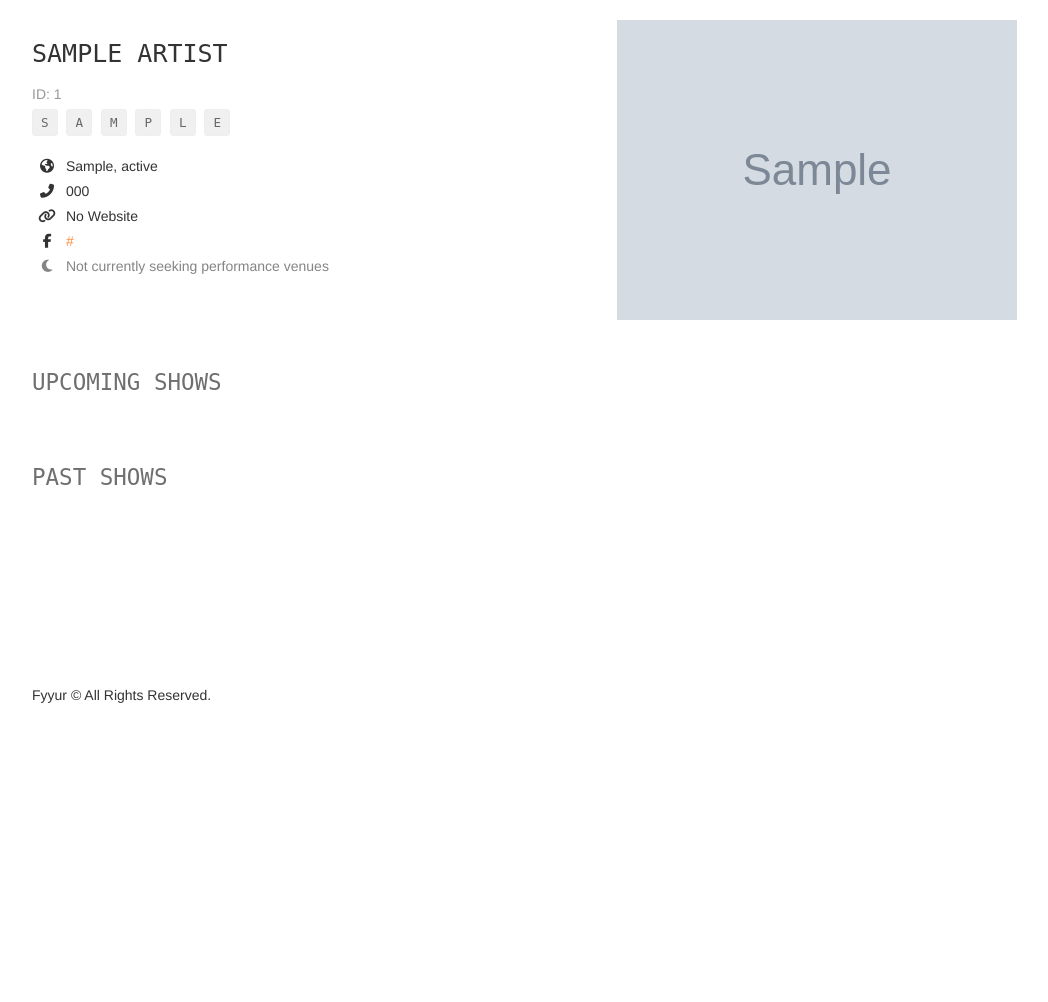
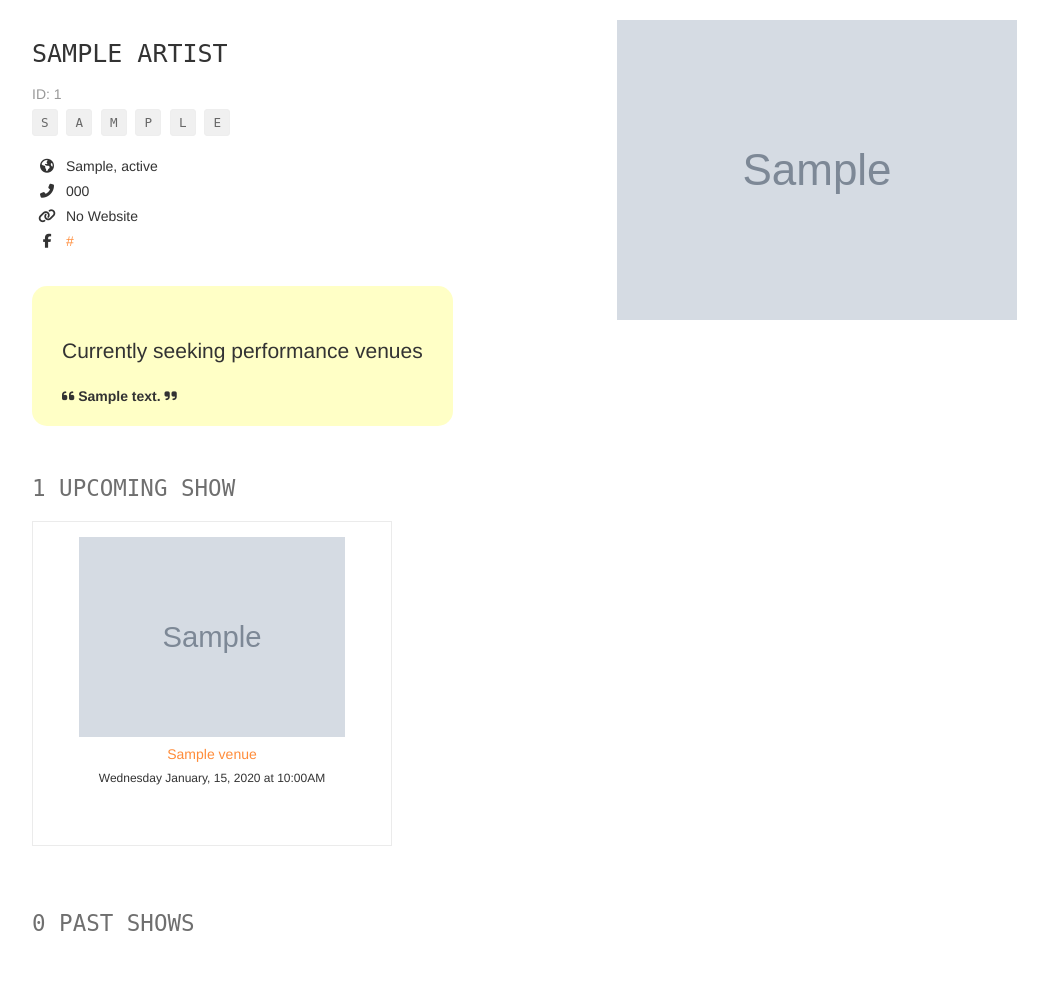
Before and after one commit to gDoe24/fyyur-app, a Flask app: page /artists/1 in a window 1280 px wide. Shown: the part 60-1062 px from the top of the page, without its empty margins (38-1086 px from the left). Before the commit the page ends 763 px from the top, so only its background shows below. Run offline with Flask 2, Linux system fonts and the light colour scheme; tables that the repository leaves empty hold one stand-in row (values such as "Sample post"); grey boxes marked "Sample" are stand-in pictures; some libraries are stand-ins or nearby versions.

Commit message:
added Shows & Area classes, migrations, artist/venue detail

```diff
--- a/app.py
+++ b/app.py
@@ -5,6 +5,7 @@
 import json
 import dateutil.parser
 import babel
+import datetime
 from flask import Flask, render_template, request, Response, flash, redirect, url_for
 from flask_moment import Moment
 from flask_sqlalchemy import SQLAlchemy
@@ -37,13 +38,16 @@ class Venue(db.Model):
     __tablename__ = 'Venue'
 
     id = db.Column(db.Integer, primary_key=True)
-    name = db.Column(db.String)
+    name = db.Column(db.String, nullable=False)
     city = db.Column(db.String(120))
     state = db.Column(db.String(120))
     address = db.Column(db.String(120))
     phone = db.Column(db.String(120))
     image_link = db.Column(db.String(500))
     facebook_link = db.Column(db.String(120))
+    seeking_talent = db.Column(db.Boolean(), default=False)
+    seeking_description = db.Column(db.String(240))
+    shows = db.relationship('Show', backref='venue_show_id')
 
     area = db.Column(db.Integer, db.ForeignKey("Area.id"))
     # TODO: implement any missing fields, as a database migration using Flask-Migrate
@@ -68,8 +72,18 @@ class Artist(db.Model):
     genres = db.Column(db.String(120))
     image_link = db.Column(db.String(500))
     facebook_link = db.Column(db.String(120))
+    seeking_venue = db.Column(db.Boolean, default=False)
+    seeking_description = db.Column(db.String())
 
-    # TODO: implement any missing fields, as a database migration using Flask-Migrate
+    shows = db.relationship('Show', backref='artist_show_id')
+
+class Show(db.Model):
+  id = db.Column(db.Integer, primary_key=True)
+  venue = db.Column(db.Integer,db.ForeignKey("Venue.id"))
+  artist = db.Column(db.Integer, db.ForeignKey("Artist.id"))
+  show_date = db.Column(db.DateTime, default=datetime.utcnow)
+
+# TODO: implement any missing fields, as a database migration using Flask-Migrate
 
 # TODO Implement Show and Artist models, and complete all model relationships and properties, as a database migration
 #----------------------------------------------------------------------------#
@@ -123,86 +137,34 @@ def search_venues():
 @app.route('/venues/<int:venue_id>')
 def show_venue(venue_id):
   # shows the venue page with the given venue_id
-  # TODO: replace with real venue data from the venues table, using venue_id
-  data1={
-    "id": 1,
-    "name": "The Musical Hop",
-    "genres": ["Jazz", "Reggae", "Swing", "Classical", "Folk"],
-    "address": "1015 Folsom Street",
-    "city": "San Francisco",
-    "state": "CA",
-    "phone": "123-123-1234",
-    "website": "https://www.themusicalhop.com",
-    "facebook_link": "https://www.facebook.com/TheMusicalHop",
-    "seeking_talent": True,
-    "seeking_description": "We are on the lookout for a local artist to play every two weeks. Please call us.",
-    "image_link": "https://images.unsplash.com/photo-1543900694-133f37abaaa5?ixlib=rb-1.2.1&ixid=eyJhcHBfaWQiOjEyMDd9&auto=format&fit=crop&w=400&q=60",
-    "past_shows": [{
-      "artist_id": 4,
-      "artist_name": "Guns N Petals",
-      "artist_image_link": "https://images.unsplash.com/photo-1549213783-8284d0336c4f?ixlib=rb-1.2.1&ixid=eyJhcHBfaWQiOjEyMDd9&auto=format&fit=crop&w=300&q=80",
-      "start_time": "2019-05-21T21:30:00.000Z"
-    }],
-    "upcoming_shows": [],
-    "past_shows_count": 1,
-    "upcoming_shows_count": 0,
-  }
-  data2={
-    "id": 2,
-    "name": "The Dueling Pianos Bar",
-    "genres": ["Classical", "R&B", "Hip-Hop"],
-    "address": "335 Delancey Street",
-    "city": "New York",
-    "state": "NY",
-    "phone": "914-003-1132",
-    "website": "https://www.theduelingpianos.com",
-    "facebook_link": "https://www.facebook.com/theduelingpianos",
-    "seeking_talent": False,
-    "image_link": "https://images.unsplash.com/photo-1497032205916-ac775f0649ae?ixlib=rb-1.2.1&ixid=eyJhcHBfaWQiOjEyMDd9&auto=format&fit=crop&w=750&q=80",
-    "past_shows": [],
-    "upcoming_shows": [],
-    "past_shows_count": 0,
-    "upcoming_shows_count": 0,
-  }
-  data3={
-    "id": 3,
-    "name": "Park Square Live Music & Coffee",
-    "genres": ["Rock n Roll", "Jazz", "Classical", "Folk"],
-    "address": "34 Whiskey Moore Ave",
-    "city": "San Francisco",
-    "state": "CA",
-    "phone": "415-000-1234",
-    "website": "https://www.parksquarelivemusicandcoffee.com",
-    "facebook_link": "https://www.facebook.com/ParkSquareLiveMusicAndCoffee",
-    "seeking_talent": False,
-    "image_link": "https://images.unsplash.com/photo-1485686531765-ba63b07845a7?ixlib=rb-1.2.1&ixid=eyJhcHBfaWQiOjEyMDd9&auto=format&fit=crop&w=747&q=80",
-    "past_shows": [{
-      "artist_id": 5,
-      "artist_name": "Matt Quevedo",
-      "artist_image_link": "https://images.unsplash.com/photo-1495223153807-b916f75de8c5?ixlib=rb-1.2.1&ixid=eyJhcHBfaWQiOjEyMDd9&auto=format&fit=crop&w=334&q=80",
-      "start_time": "2019-06-15T23:00:00.000Z"
-    }],
-    "upcoming_shows": [{
-      "artist_id": 6,
-      "artist_name": "The Wild Sax Band",
-      "artist_image_link": "https://images.unsplash.com/photo-1558369981-f9ca78462e61?ixlib=rb-1.2.1&ixid=eyJhcHBfaWQiOjEyMDd9&auto=format&fit=crop&w=794&q=80",
-      "start_time": "2035-04-01T20:00:00.000Z"
-    }, {
-      "artist_id": 6,
-      "artist_name": "The Wild Sax Band",
-      "artist_image_link": "https://images.unsplash.com/photo-1558369981-f9ca78462e61?ixlib=rb-1.2.1&ixid=eyJhcHBfaWQiOjEyMDd9&auto=format&fit=crop&w=794&q=80",
-      "start_time": "2035-04-08T20:00:00.000Z"
-    }, {
-      "artist_id": 6,
-      "artist_name": "The Wild Sax Band",
-      "artist_image_link": "https://images.unsplash.com/photo-1558369981-f9ca78462e61?ixlib=rb-1.2.1&ixid=eyJhcHBfaWQiOjEyMDd9&auto=format&fit=crop&w=794&q=80",
-      "start_time": "2035-04-15T20:00:00.000Z"
-    }],
-    "past_shows_count": 1,
-    "upcoming_shows_count": 1,
-  }
-  data = list(filter(lambda d: d['id'] == venue_id, [data1, data2, data3]))[0]
-  return render_template('pages/show_venue.html', venue=data)
+  venue = Venue.query.get(venue_id)
+  upcoming_shows = []
+  past_shows = []
+  now= datetime.utcnow()
+  for show in venue.shows:
+    if format_datetime(str(show.show_date)) > format_datetime(str(now)):
+      upcoming_shows.append({
+        "artist_id":show.artist,
+        "artist_name":Artist.query.get(show.artist).name,
+        "artist_image_link":Artist.query.get(show.artist).image_link,
+        "start_time": format_datetime(str(show.show_date))
+       })
+    else:
+      past_shows.append({
+        "artist_id":show.artist,
+        "artist_name":Artist.query.get(show.artist).name,
+        "artist_image_link":Artist.query.get(show.artist).image_link,
+        "start_time": format_datetime(str(show.show_date))
+       })
+    past_shows_count = len(past_shows)
+    upcoming_shows_count = len(upcoming_shows)
+    data = {
+      'upcoming_shows':upcoming_shows,
+      'past_shows' : past_shows,
+      'upcoming_shows_count' : upcoming_shows_count,
+      'past_shows_count' : past_shows_count
+    }
+  return render_template('pages/show_venue.html', venue=venue, data=data)
 
 #  Create Venue
 #  ----------------------------------------------------------------
@@ -259,38 +221,34 @@ def search_artists():
 @app.route('/artists/<int:artist_id>')
 def show_artist(artist_id):
   # shows the venue page with the given venue_id
-  # TODO: replace with real venue data from the venues table, using venue_id
-  data3={
-    "id": 6,
-    "name": "The Wild Sax Band",
-    "genres": ["Jazz", "Classical"],
-    "city": "San Francisco",
-    "state": "CA",
-    "phone": "432-325-5432",
-    "seeking_venue": False,
-    "image_link": "https://images.unsplash.com/photo-1558369981-f9ca78462e61?ixlib=rb-1.2.1&ixid=eyJhcHBfaWQiOjEyMDd9&auto=format&fit=crop&w=794&q=80",
-    "past_shows": [],
-    "upcoming_shows": [{
-      "venue_id": 3,
-      "venue_name": "Park Square Live Music & Coffee",
-      "venue_image_link": "https://images.unsplash.com/photo-1485686531765-ba63b07845a7?ixlib=rb-1.2.1&ixid=eyJhcHBfaWQiOjEyMDd9&auto=format&fit=crop&w=747&q=80",
-      "start_time": "2035-04-01T20:00:00.000Z"
-    }, {
-      "venue_id": 3,
-      "venue_name": "Park Square Live Music & Coffee",
-      "venue_image_link": "https://images.unsplash.com/photo-1485686531765-ba63b07845a7?ixlib=rb-1.2.1&ixid=eyJhcHBfaWQiOjEyMDd9&auto=format&fit=crop&w=747&q=80",
-      "start_time": "2035-04-08T20:00:00.000Z"
-    }, {
-      "venue_id": 3,
-      "venue_name": "Park Square Live Music & Coffee",
-      "venue_image_link": "https://images.unsplash.com/photo-1485686531765-ba63b07845a7?ixlib=rb-1.2.1&ixid=eyJhcHBfaWQiOjEyMDd9&auto=format&fit=crop&w=747&q=80",
-      "start_time": "2035-04-15T20:00:00.000Z"
-    }],
-    "past_shows_count": 0,
-    "upcoming_shows_count": 3,
-  }
-  data = Artist.query.get(artist_id)
-  return render_template('pages/show_artist.html', artist=data)
+  artist = Artist.query.get(artist_id)
+  upcoming_shows = []
+  past_shows = []
+  now= datetime.utcnow()
+  for show in artist.shows:
+    if format_datetime(str(show.show_date)) > format_datetime(str(now)):
+      upcoming_shows.append({
+        "venue_id":show.venue,
+        "venue_name":Venue.query.get(show.venue).name,
+        "venue_image_link":Venue.query.get(show.venue).image_link,
+        "start_time": format_datetime(str(show.show_date))
+       })
+    else:
+      past_shows.append({
+        "venue_id":show.venue,
+        "venue_name":Venue.query.get(show.venue).name,
+        "venue_image_link":Venue.query.get(show.venue).image_link,
+        "start_time": format_datetime(str(show.show_date))
+       })
+    past_shows_count = len(past_shows)
+    upcoming_shows_count = len(upcoming_shows)
+    data = {
+      'upcoming_shows':upcoming_shows,
+      'past_shows' : past_shows,
+      'upcoming_shows_count' : upcoming_shows_count,
+      'past_shows_count' : past_shows_count
+    }
+  return render_template('pages/show_artist.html', artist=artist,data=data )
 
 #  Update
 #  ----------------------------------------------------------------
--- a/templates/pages/show_artist.html
+++ b/templates/pages/show_artist.html
@@ -1,5 +1,5 @@
 {% extends 'layouts/main.html' %}
-{% block title %}{{ artist.name }} | Artist{% endblock %}
+{% block title %}{{ artist.name }} | artist{% endblock %}
 {% block content %}
 <div class="row">
 	<div class="col-sm-6">
@@ -28,7 +28,6 @@
 		<p>
 			<i class="fab fa-facebook-f"></i> {% if artist.facebook_link %}<a href="{{ artist.facebook_link }}" target="_blank">{{ artist.facebook_link }}</a>{% else %}No Facebook Link{% endif %}
 		</p>
-
 		{% if artist.seeking_venue %}
 		<div class="seeking">
 			<p class="lead">Currently seeking performance venues</p>
@@ -47,9 +46,9 @@
 	</div>
 </div>
 <section>
-	<h2 class="monospace">{{ artist.upcoming_shows_count }} Upcoming {% if artist.upcoming_shows_count == 1 %}Show{% else %}Shows{% endif %}</h2>
+	<h2 class="monospace">{{ data.upcoming_shows_count }} Upcoming {% if data.upcoming_shows_count == 1 %}Show{% else %}Shows{% endif %}</h2>
 	<div class="row">
-		{%for show in artist.upcoming_shows %}
+		{%for show in data.upcoming_shows %}
 		<div class="col-sm-4">
 			<div class="tile tile-show">
 				<img src="{{ show.venue_image_link }}" alt="Show Venue Image" />
@@ -61,9 +60,9 @@
 	</div>
 </section>
 <section>
-	<h2 class="monospace">{{ artist.past_shows_count }} Past {% if artist.past_shows_count == 1 %}Show{% else %}Shows{% endif %}</h2>
+	<h2 class="monospace">{{ data.past_shows_count }} Past {% if data.past_shows_count == 1 %}Show{% else %}Shows{% endif %}</h2>
 	<div class="row">
-		{%for show in artist.past_shows %}
+		{%for show in data.past_shows %}
 		<div class="col-sm-4">
 			<div class="tile tile-show">
 				<img src="{{ show.venue_image_link }}" alt="Show Venue Image" />
```
Also changed, not shown: migrations/versions/48ac0bae6b7e_.py (added, +34 -0 lines), migrations/versions/bba716a6c83a_.py (added, +42 -0 lines), templates/pages/show_venue.html (+4 -4 lines).
